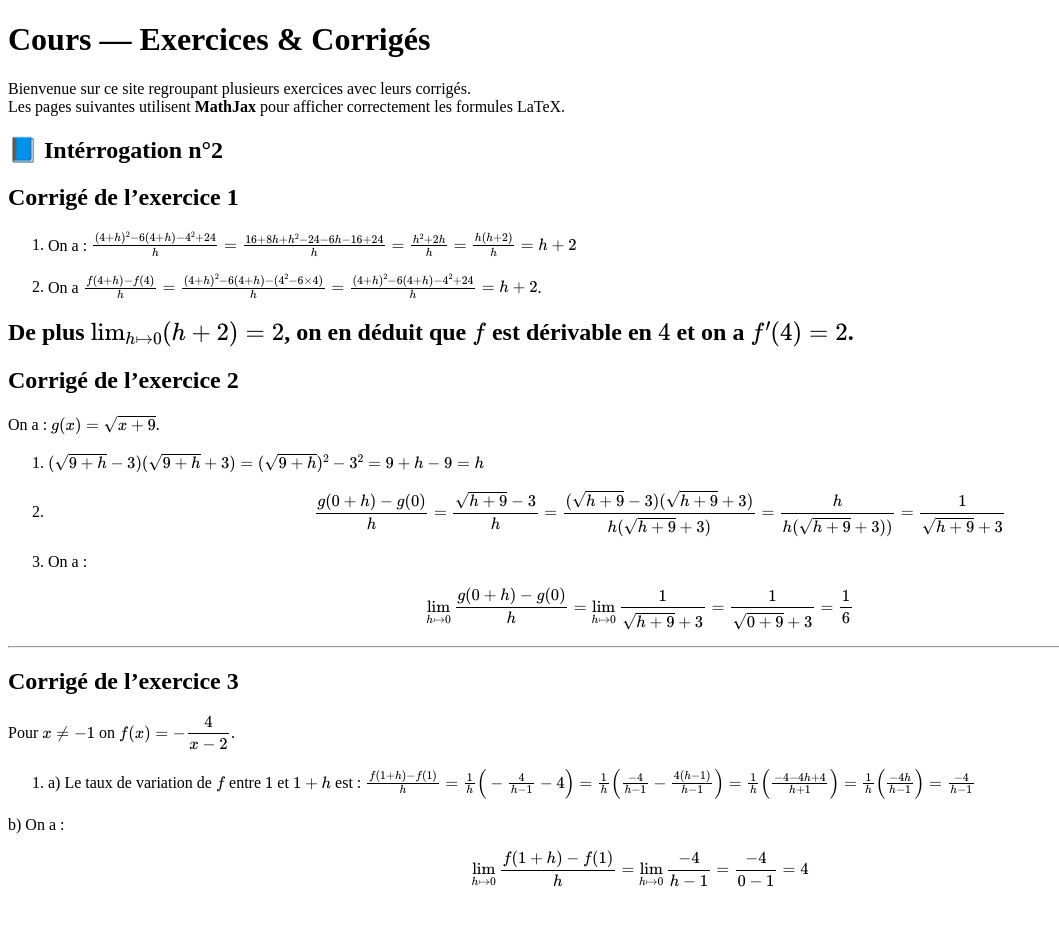
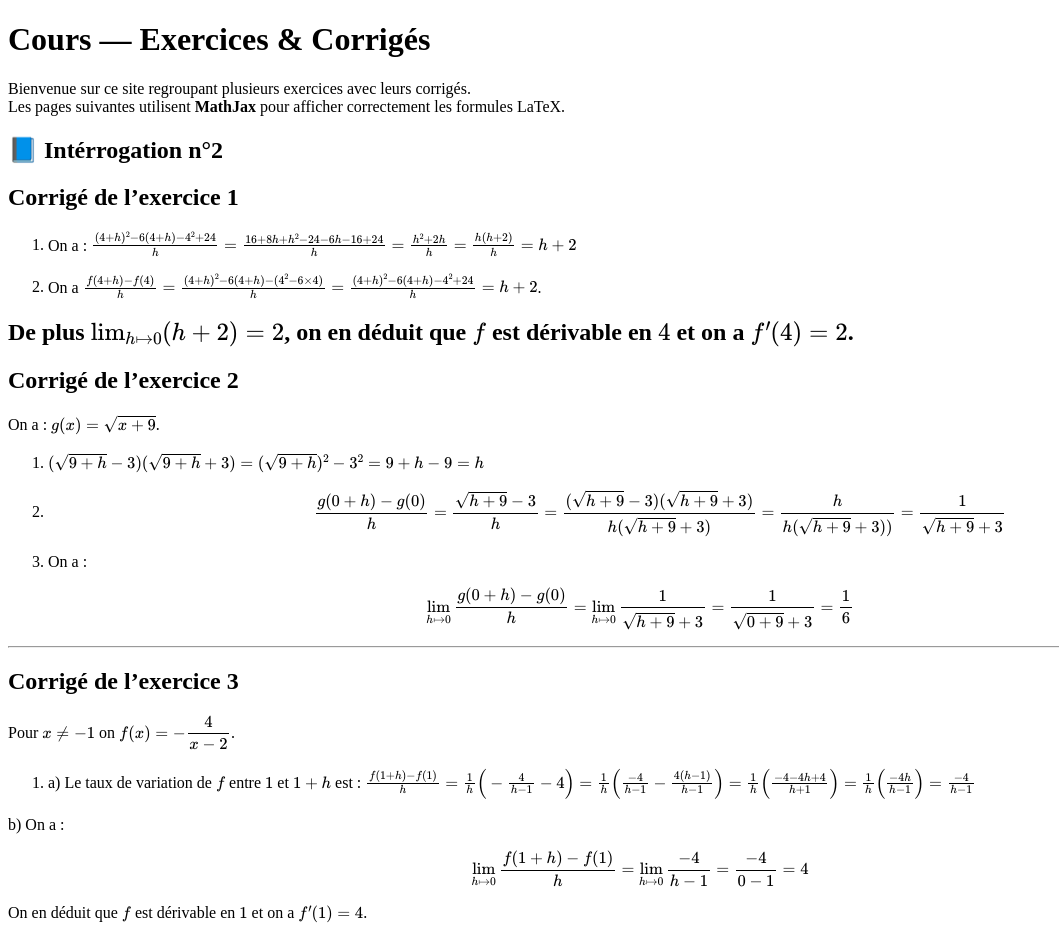
Before and after one commit to mebalou/Evaluations_1Spe_M_LOUNIS, a Jekyll site: the page built from index.md, in a window 1280 px wide. Shown: the whole page, without its empty margins (0-1059 px from the left). Built offline with Jekyll 4.4.1, drawn with Linux system fonts in a browser that asks for light colours; before the commit the page ends 904 px from its top, so only the background shows below that.

Commit message:
Update index.md

```diff
--- a/index.md
+++ b/index.md
@@ -59,5 +59,6 @@ Pour $x\neq -1$ on $f(x)=-\dfrac{4}{x-2}$.
 =4
  $$
 
+On en déduit que $f$ est dérivable en $1$ et on a $f'(1)=4$.
 
 <script src="https://cdn.jsdelivr.net/npm/mathjax@3/es5/tex-mml-chtml.js"></script>
```
